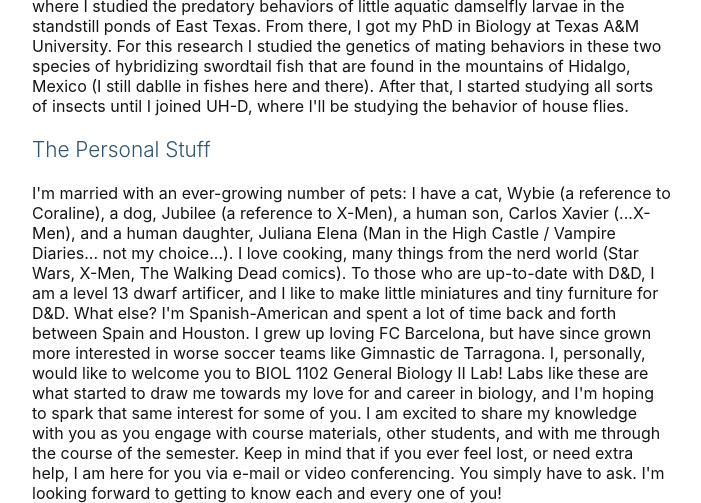
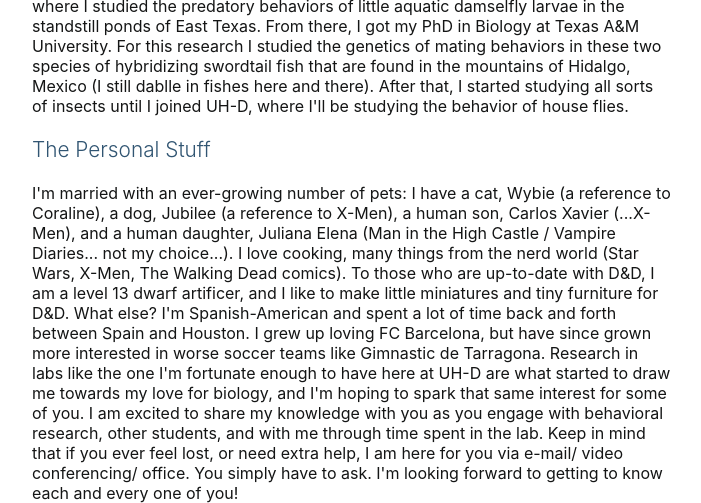
Before and after one commit to pjdelclos/pjdelclos.github.io, a Jekyll site: the page built from index.html, in a window 1280 px wide, cut to the strip 438-941 px from the top of the page. Shown: the whole strip, without its empty margins (288-989 px from the left). Built offline with Jekyll 4.4.1, drawn with Linux system fonts in a browser that asks for light colours; some web fonts are replaced; the list of posts is cut into pages by our own code.

Commit message:
Update index.html

```diff
--- a/index.html
+++ b/index.html
@@ -14,4 +14,4 @@ I'm Pablo Delclos (and this is my sidekick Carlos). I'm an Assistant Professor a
 <h2> The Personal Stuff</h2>
 I'm married with an ever-growing number of pets: I have a cat, Wybie (a reference to Coraline), a dog, Jubilee (a reference to X-Men), a human son, Carlos Xavier (...X-Men), and a human daughter, Juliana Elena (Man in the High Castle / Vampire Diaries... not my choice...). I love cooking, many things from the nerd world (Star Wars, X-Men, The Walking Dead comics). To those who are up-to-date with D&D, I am a level 13 dwarf artificer, and I like to make little miniatures and tiny furniture for D&D. What else? I'm Spanish-American and spent a lot of time back and forth between Spain and Houston. I grew up loving FC Barcelona, but have since grown more interested in worse soccer teams like Gimnastic de Tarragona.
 
-I, personally, would like to welcome you to BIOL 1102 General Biology II Lab! Labs like these are what started to draw me towards my love for and career in biology, and I'm hoping to spark that same interest for some of you. I am excited to share my knowledge with you as you engage with course materials, other students, and with me through the course of the semester. Keep in mind that if you ever feel lost, or need extra help, I am here for you via e-mail or video conferencing. You simply have to ask. I'm looking forward to getting to know each and every one of you!
+Research in labs like the one I'm fortunate enough to have here at UH-D are what started to draw me towards my love for biology, and I'm hoping to spark that same interest for some of you. I am excited to share my knowledge with you as you engage with behavioral research, other students, and with me through time spent in the lab. Keep in mind that if you ever feel lost, or need extra help, I am here for you via e-mail/ video conferencing/ office. You simply have to ask. I'm looking forward to getting to know each and every one of you!
```
